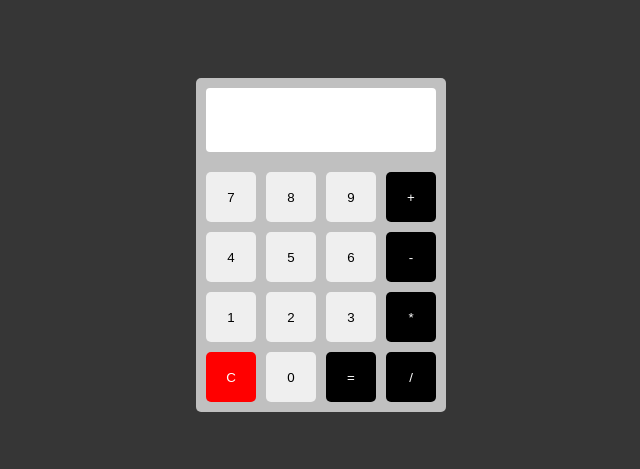
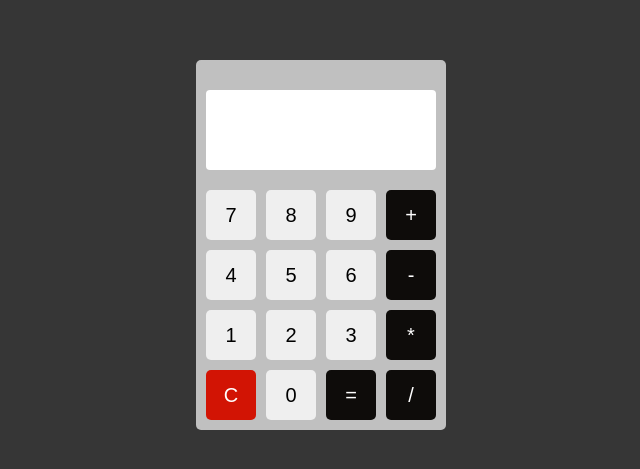
Before and after one commit to abubakarafridi/Calculator-task, a plain HTML site: page index.html in a window 1280 px wide. Shown: the part 155-624 px from the top of the page, without its empty margins (319-959 px from the left). Drawn offline with Linux system fonts and the light colour scheme.

Commit message:
styles changes

```diff
--- a/style.css
+++ b/style.css
@@ -23,12 +23,16 @@ body{
 
 .display input{
     width: 100%;
-    height: 8vh;
+    height: 10vh;
     background-color: white;
     outline: none;
     border: none;
     border-radius: 4px;
     margin-bottom: 20px;
+    text-align: right;
+    padding: 5px;
+    margin-top: 20px;
+    font-size: 20px;
 }
 
 .buttons-row-1 {
@@ -42,6 +46,7 @@ body{
     border: none;
     outline: none;
     border-radius: 5px;
+    font-size: 20px;
 }
 
 .buttons-row-1 .b-plus input{
@@ -50,7 +55,7 @@ body{
     border: none;
     outline: none;
     border-radius: 5px;
-    background-color: black;
+    background-color: #0e0c0a;
     color: white;
 }
 
@@ -66,6 +71,7 @@ body{
     border: none;
     outline: none;
     border-radius: 5px;
+    font-size: 20px;
 }
 
 .buttons-row-2 .b-minus input{
@@ -74,7 +80,7 @@ body{
     border: none;
     outline: none;
     border-radius: 5px;
-    background-color: black;
+    background-color: #0e0c0a;
     color: white;
 }
 
@@ -90,6 +96,7 @@ body{
     border: none;
     outline: none;
     border-radius: 5px;
+    font-size: 20px;
 }
 
 .buttons-row-3 .b-multiply input{
@@ -98,7 +105,7 @@ body{
     border: none;
     outline: none;
     border-radius: 5px;
-    background-color: black;
+    background-color: #0e0c0a;
     color: white;
 }
 
@@ -114,6 +121,7 @@ body{
     border: none;
     outline: none;
     border-radius: 5px;
+    font-size: 20px;
 }
 
 .buttons-row-4 .b-divide input{
@@ -122,7 +130,7 @@ body{
     border: none;
     outline: none;
     border-radius: 5px;
-    background-color: black;
+    background-color: #0e0c0a;
     color: white;
 }
 
@@ -132,7 +140,7 @@ body{
     border: none;
     outline: none;
     border-radius: 5px;
-    background-color: black;
+    background-color: #0e0c0a;
     color: white;
 }
 
@@ -142,6 +150,6 @@ body{
     border: none;
     outline: none;
     border-radius: 5px;
-    background-color: red;
+    background-color: #d21404;
     color: white;
 }
```
